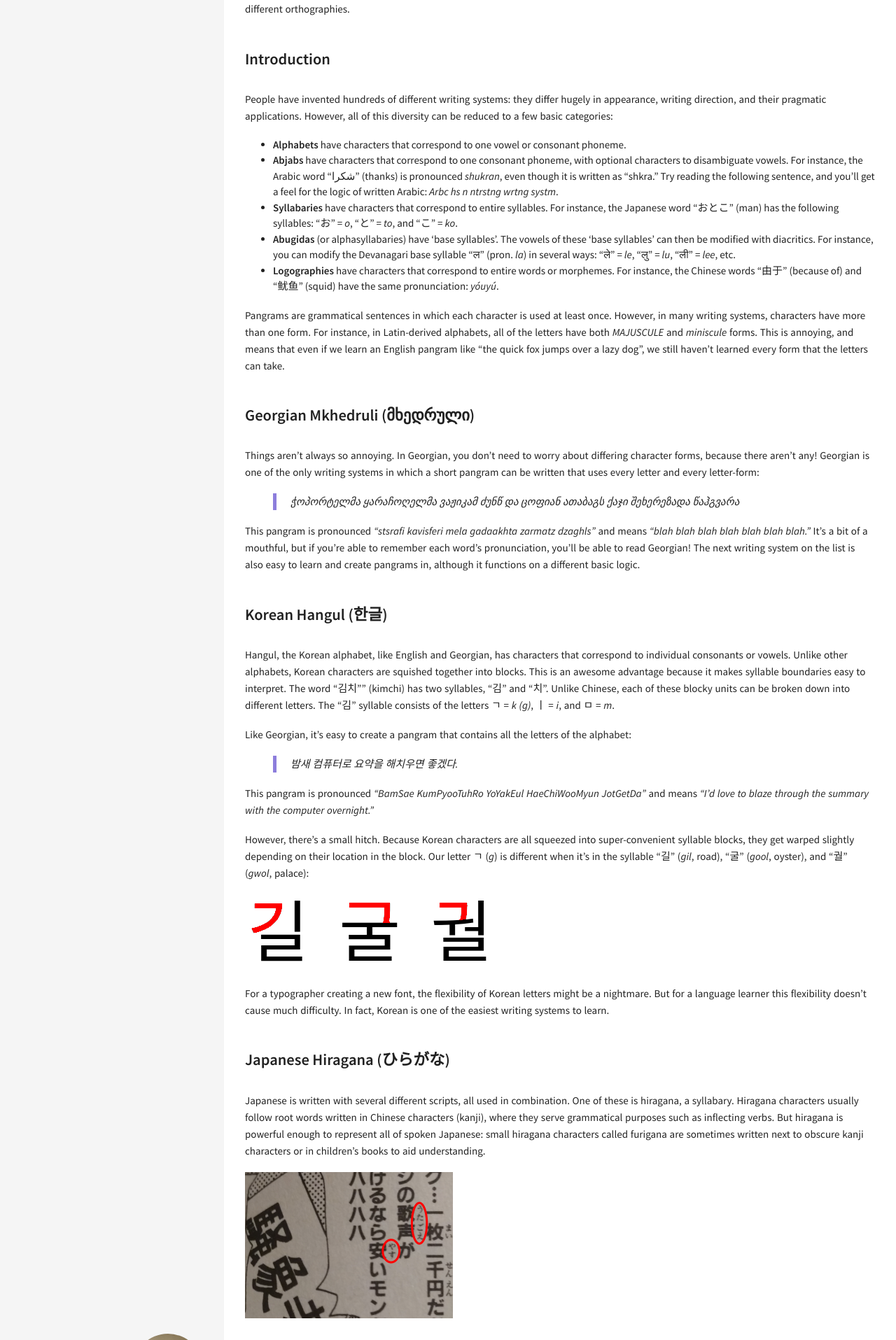
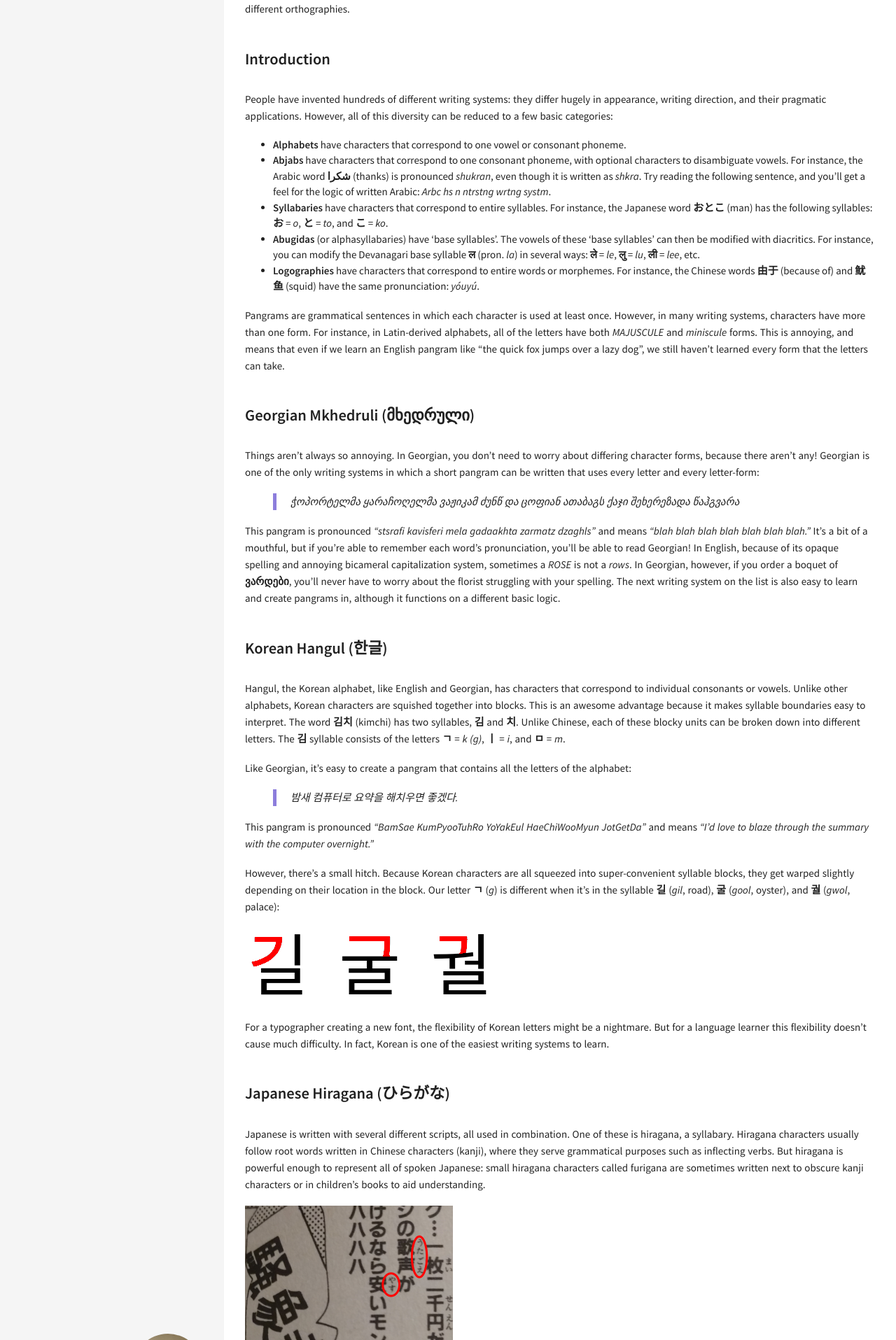
Before and after one commit to camoverride/camoverride.github.io, a Jekyll site: the page built from _posts/2016-11-04-pangrams.md, in a window 1280 px wide. Shown: the part 410-2325 px from the top of the page at 70% size. Built offline with Jekyll 4.4.1, drawn with Linux system fonts in a browser that asks for light colours; some of the changed text lies outside the part shown.

Commit message:
edited pangrams, changed text formatting

```diff
--- a/_posts/2016-11-04-pangrams.md
+++ b/_posts/2016-11-04-pangrams.md
@@ -20,10 +20,10 @@ In this blog post I'll be looking at pangrams in Georgian, Korean, Japanese, Ara
 People have invented hundreds of different writing systems: they differ hugely in appearance, writing direction, and their pragmatic applications. However, all of this diversity can be reduced to a few basic categories:
 
 * __Alphabets__ have characters that correspond to one vowel or consonant phoneme.
-* __Abjabs__ have characters that correspond to one consonant phoneme, with optional characters to disambiguate vowels. For instance, the Arabic word "شكرا" (thanks) is pronounced *shukran*, even though it is written as "shkra." Try reading the following sentence, and you'll get a feel for the logic of written Arabic: *Arbc hs n ntrstng wrtng systm*.
-* __Syllabaries__ have characters that correspond to entire syllables. For instance, the Japanese word "おとこ" (man) has the following syllables: "お" = *o*, "と" = *to*, and "こ" = *ko*.
-* __Abugidas__ (or alphasyllabaries) have 'base syllables'. The vowels of these 'base syllables' can then be modified with diacritics. For instance, you can modify the Devanagari base syllable "ल" (pron. *la*) in several ways: "ले" = *le*, "लु" = *lu*, "ली" = *lee*, etc.
-* __Logographies__ have characters that correspond to entire words or morphemes. For instance, the Chinese words "由于" (because of) and "鱿鱼" (squid) have the same pronunciation: *yóuyú*.
+* __Abjabs__ have characters that correspond to one consonant phoneme, with optional characters to disambiguate vowels. For instance, the Arabic word **شكرا** (thanks) is pronounced *shukran*, even though it is written as *shkra*. Try reading the following sentence, and you'll get a feel for the logic of written Arabic: *Arbc hs n ntrstng wrtng systm*.
+* __Syllabaries__ have characters that correspond to entire syllables. For instance, the Japanese word **おとこ** (man) has the following syllables: **お** = *o*, **と** = *to*, and **こ** = *ko*.
+* __Abugidas__ (or alphasyllabaries) have 'base syllables'. The vowels of these 'base syllables' can then be modified with diacritics. For instance, you can modify the Devanagari base syllable **ल** (pron. *la*) in several ways: **ले** = *le*, **लु** = *lu*, **ली** = *lee*, etc.
+* __Logographies__ have characters that correspond to entire words or morphemes. For instance, the Chinese words **由于** (because of) and **鱿鱼** (squid) have the same pronunciation: *yóuyú*.
 
 <!--more-->
 
@@ -37,13 +37,13 @@ Things aren't always so annoying. In Georgian, you don't need to worry about dif
 
 > ჭოპორტელმა ყარაჩოღელმა ვაჟიკამ ძუნწ და ცოფიან ათაბაგს ქაჯი შეხერეზადა წაჰგვარა
 
-This pangram is pronounced *"stsrafi kavisferi mela gadaakhta zarmatz dzaghls"* and means *"blah blah blah blah blah blah blah."* It's a bit of a mouthful, but if you're able to remember each word's pronunciation, you'll be able to read Georgian! The next writing system on the list is also easy to learn and create pangrams in, although it functions on a different basic logic.
+This pangram is pronounced *"stsrafi kavisferi mela gadaakhta zarmatz dzaghls"* and means *"blah blah blah blah blah blah blah."* It's a bit of a mouthful, but if you're able to remember each word's pronunciation, you'll be able to read Georgian! In English, because of its opaque spelling and annoying bicameral capitalization system, sometimes a *ROSE* is not a *rows*. In Georgian, however, if you order a boquet of **ვარდები**, you'll never have to worry about the florist struggling with your spelling. The next writing system on the list is also easy to learn and create pangrams in, although it functions on a different basic logic.
 
 
 
 ### Korean Hangul (한글)
 
-Hangul, the Korean alphabet, like English and Georgian, has characters that correspond to individual consonants or vowels. Unlike other alphabets, Korean characters are squished together into blocks. This is an awesome advantage because it makes syllable boundaries easy to interpret. The word "김치"" (kimchi) has two syllables, "김" and "치". Unlike Chinese, each of these blocky units can be broken down into different letters. The "김" syllable consists of the letters ㄱ = *k (g)*, ㅣ = *i*, and ㅁ = *m*.
+Hangul, the Korean alphabet, like English and Georgian, has characters that correspond to individual consonants or vowels. Unlike other alphabets, Korean characters are squished together into blocks. This is an awesome advantage because it makes syllable boundaries easy to interpret. The word **김치** (kimchi) has two syllables, **김** and **치**. Unlike Chinese, each of these blocky units can be broken down into different letters. The **김** syllable consists of the letters **ㄱ** = *k (g)*, **ㅣ** = *i*, and **ㅁ** = *m*.
 
 Like Georgian, it's easy to create a pangram that contains all the letters of the alphabet:
 
@@ -51,7 +51,7 @@ Like Georgian, it's easy to create a pangram that contains all the letters of th
 
 This pangram is pronounced *"BamSae KumPyooTuhRo YoYakEul HaeChiWooMyun JotGetDa"* and means *"I'd love to blaze through the summary with the computer overnight."*
 
-However, there's a small hitch. Because Korean characters are all squeezed into super-convenient syllable blocks, they get warped slightly depending on their location in the block. Our letter ㄱ (*g*) is different when it's in the syllable "길" (*gil*, road), "굴" (*gool*, oyster), and "궐" (*gwol*, palace):
+However, there's a small hitch. Because Korean characters are all squeezed into super-convenient syllable blocks, they get warped slightly depending on their location in the block. Our letter **ㄱ** (*g*) is different when it's in the syllable **길** (*gil*, road), **굴** (*gool*, oyster), and **궐** (*gwol*, palace):
 
 ![]({{ site.url }}/img/korean-forms.png)
 
@@ -69,11 +69,11 @@ Hiragana is almost a pure syllabary, except for a few hacks that are included in
 
 #### Hacks
 
-While a word like "おとこ" is easily dissolved into its three syllables (*o.to.ko*), a word like "ちゃ" (tea, pron. *cha*) is hacked together with two characters. The first character, "ち", makes the sound "chi" when it's alone or followed by another normal-sized hiragana character. The second character, "や", is pronounced as *ya*. However, when "や" is written in a smaller form, the preceding character gets bundled up with it and forms a digraph (notice the difference between "ちゃ" and "ちや").
+While a word like **おとこ** is easily dissolved into its three syllables (*o.to.ko*), a word like **ちゃ** (tea, pron. *cha*) is hacked together with two characters. The first character, **ち**, makes the sound *chi* when it's alone or followed by another normal-sized hiragana character. The second character, **や**, is pronounced as *ya*. However, when **や** is written in a smaller form, the preceding character gets bundled up with it and forms a digraph (notice the difference between **ちゃ** and **ちや**).
 
-The nasal coda "ん" (*n*) can also be tacked on to any syllable. For instance, the syllable "や" (*ya*) becomes "やん" (*yan*) with the addition of the *n* character. In a very strict sense, the existense of "ん" means that hiragana is an alphasyllabary[^999 technly a moraic]. However, humans have had a tough time creating pure syllabaries, so hiragana gets a pass.
+The nasal coda **ん** (*n*) can also be tacked on to any syllable. For instance, the syllable **や** (*ya*) becomes **やん** (*yan*) with the addition of the *n* character. In a very strict sense, the existense of **ん** means that hiragana is an alphasyllabary[^999 technly a moraic]. However, humans have had a tough time creating pure syllabaries, so hiragana gets a pass.
 
-The third hack that hirigana uses are diacritics. Some syllables, like "ひ" (*hi*), take on marks that change their pronunciation: "ぴ" = *pi* and "び = *pu*. In this way, hiragana behaves in a similar fashion to Devanagari, an abugida, where all syllables have base forms that are modified by diacritics. And this makes sense, because hiragana is probably descended from Siddham, a Brahmic script (like Devanagari) that was brought to Japan from India by Buddhist priests.
+The third hack that hirigana uses are diacritics. Some syllables, like **ひ** (*hi*), take on marks that change their pronunciation: **ぴ** = *pi* and **び** = *pu*. In this way, hiragana behaves in a similar fashion to Devanagari, an abugida, where all syllables have base forms that are modified by diacritics. And this makes sense, because hiragana is probably descended from Siddham, a Brahmic script (like Devanagari) that was brought to Japan from India by Buddhist priests.
 
 #### A Historical Aside
 
@@ -106,7 +106,7 @@ We shall never allow ourselves to drift away<br>
 
 #### Hiragana Pangram
 
-While the Iroha is a lovely pangram, it's a bit dated. Some of the characters, like "ゐ" and "ゑ", have dropped out of use. Others, like "む", have changed their pronunciation. A more modern pangram (though it still contains some obsolete characters) is below:
+While the Iroha is a lovely pangram, it's a bit dated. Some of the characters, like **ゐ** and **ゑ**, have dropped out of use. Others, like **む**, have changed their pronunciation. A more modern pangram (though it still contains some obsolete characters) is below:
 
 > とりなくこゑす ゆめさませ みよあけわたる ひんかしを そらいろはえて おきつへに ほふねむれゐぬ もやのうち
 
@@ -118,7 +118,7 @@ While Hirigana might be one of the easiest syllabaries to learn, this is just th
 
 ### Arabic (العربية)
 
-Like Korean, Arabic letters change their form based on their location in a word. However, the changes that Arabic letters undergo are much more dramatic. Every Arabic letter has an isolated, initial, medial, and final form (although sometimes these forms are the same). For instance, the letter *k* can appear four ways: "ك" = isolated, "كـ" = initial, "ـكـ" = medial, and "ـك" = final. Below are some examples of "ك" used in words:
+Like Korean, Arabic letters change their form based on their location in a word. However, the changes that Arabic letters undergo are much more dramatic. Every Arabic letter has an isolated, initial, medial, and final form (although sometimes these forms are the same). For instance, the letter *k* can appear four ways: **ك** = isolated, **كـ** = initial, **ـكـ** = medial, and **ـك** = final. Below are some examples of **ك** used in words:
 
 [image]
 
```
